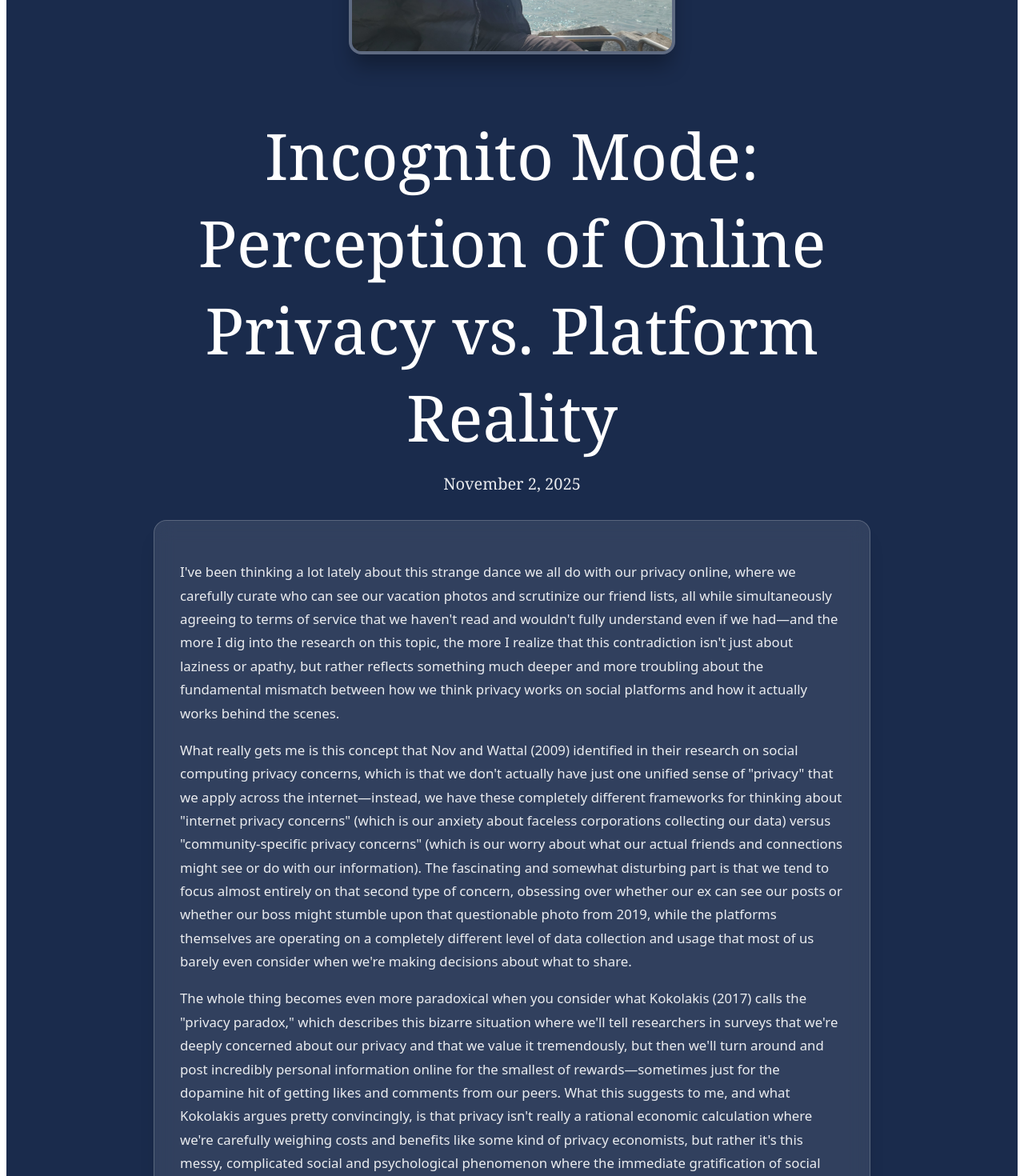
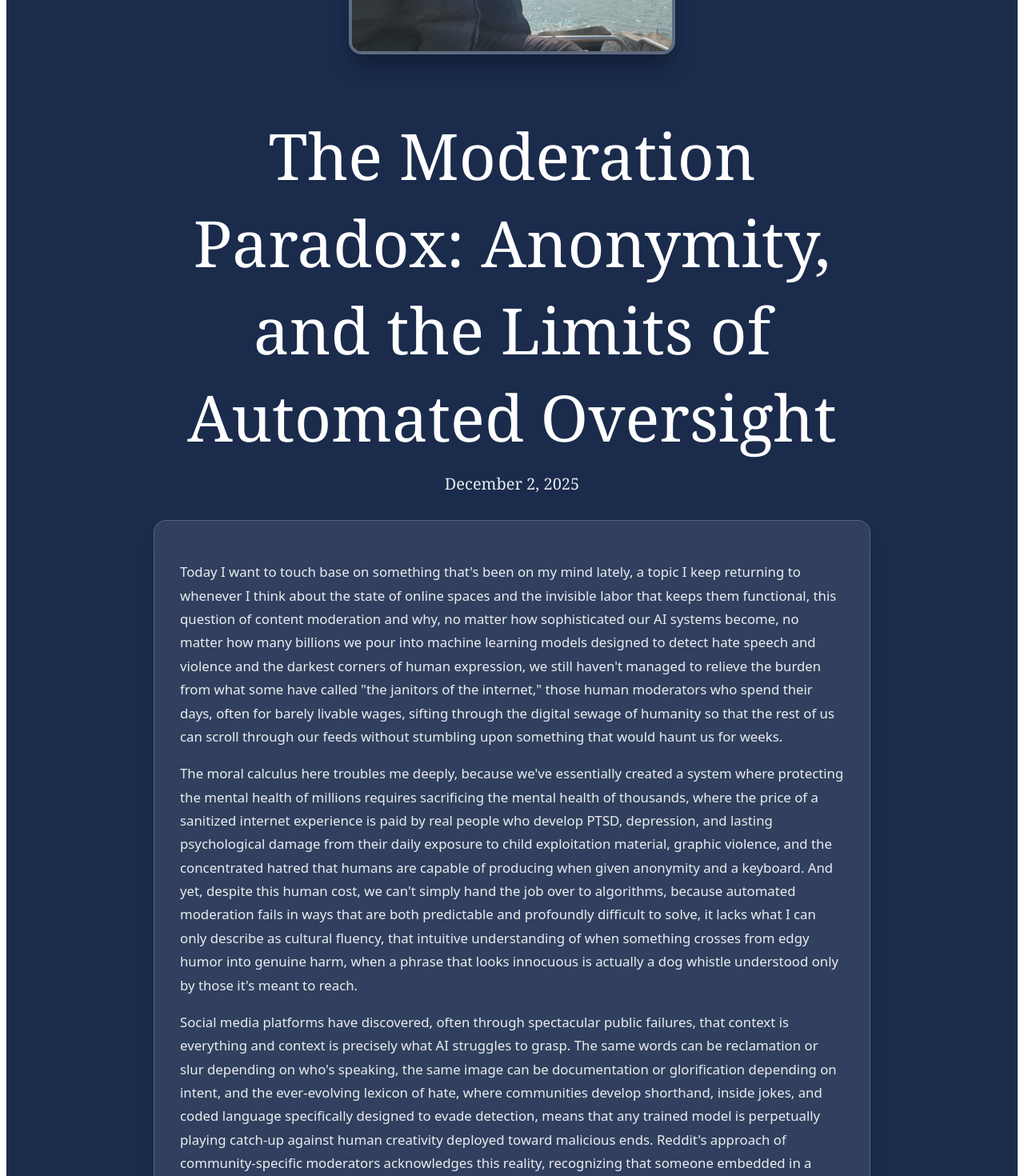
Before and after one commit to issamohamed/parsing-queries-blog, a React (Create React App) app: page / in a window 1280 px wide. Shown: the part 440-1910 px from the top of the page at 80% size. Built offline with nearby package versions, Linux system fonts and the light colour scheme.

Commit message:
new article on content moderation!
Added a new article discussing the challenges of content moderation and the role of human moderators in online spaces.

```diff
--- a/src/App.jsx
+++ b/src/App.jsx
@@ -117,6 +117,52 @@ export default function BlogPage() {
 
       {/* Blog Articles */}
       <div style={{ maxWidth: '56rem', margin: '0 auto' }}>
+        {/* Article 1 */}
+        <article style={{ marginBottom: '4rem' }}>
+          <h2 style={{
+            fontFamily: 'Georgia, serif',
+            fontSize: 'clamp(3rem, 8vw, 5rem)',
+            color: 'white',
+            textAlign: 'center',
+            marginBottom: '1rem',
+            fontWeight: 400
+          }}>
+            The Moderation Paradox: Anonymity, and the Limits of Automated Oversight
+          </h2>
+          <div style={{
+            fontFamily: 'Georgia, serif',
+            textAlign: 'center',
+            color: 'rgba(255, 255, 255, 0.9)',
+            fontSize: '1.25rem',
+            marginBottom: '2rem'
+          }}>
+            December 2, 2025
+          </div>
+          <div style={{
+            backdropFilter: 'blur(12px)',
+            background: 'rgba(255, 255, 255, 0.1)',
+            borderRadius: '1rem',
+            padding: '2rem',
+            boxShadow: '0 20px 25px -5px rgba(0, 0, 0, 0.1)',
+            border: '1px solid rgba(255, 255, 255, 0.2)'
+          }}>
+            <div style={{
+              color: 'rgba(255, 255, 255, 0.9)',
+              lineHeight: '1.75',
+              fontSize: '1.05rem'
+            }}>
+              <p style={{ marginBottom: '1rem' }}>
+                Today I want to touch base on something that's been on my mind lately, a topic I keep returning to whenever I think about the state of online spaces and the invisible labor that keeps them functional, this question of content moderation and why, no matter how sophisticated our AI systems become, no matter how many billions we pour into machine learning models designed to detect hate speech and violence and the darkest corners of human expression, we still haven't managed to relieve the burden from what some have called "the janitors of the internet," those human moderators who spend their days, often for barely livable wages, sifting through the digital sewage of humanity so that the rest of us can scroll through our feeds without stumbling upon something that would haunt us for weeks.
+              </p>
+              <p style={{ marginBottom: '1rem' }}>
+                The moral calculus here troubles me deeply, because we've essentially created a system where protecting the mental health of millions requires sacrificing the mental health of thousands, where the price of a sanitized internet experience is paid by real people who develop PTSD, depression, and lasting psychological damage from their daily exposure to child exploitation material, graphic violence, and the concentrated hatred that humans are capable of producing when given anonymity and a keyboard. And yet, despite this human cost, we can't simply hand the job over to algorithms, because automated moderation fails in ways that are both predictable and profoundly difficult to solve, it lacks what I can only describe as cultural fluency, that intuitive understanding of when something crosses from edgy humor into genuine harm, when a phrase that looks innocuous is actually a dog whistle understood only by those it's meant to reach.
+              </p>
+              <p style={{ marginBottom: '1rem' }}>
+                Social media platforms have discovered, often through spectacular public failures, that context is everything and context is precisely what AI struggles to grasp. The same words can be reclamation or slur depending on who's speaking, the same image can be documentation or glorification depending on intent, and the ever-evolving lexicon of hate, where communities develop shorthand, inside jokes, and coded language specifically designed to evade detection, means that any trained model is perpetually playing catch-up against human creativity deployed toward malicious ends. Reddit's approach of community-specific moderators acknowledges this reality, recognizing that someone embedded in a community can read the room in ways an algorithm simply cannot, but this solution introduces its own troubling questions: if moderators are anonymous participants in the communities they police, what prevents the fox from guarding the henhouse, what stops someone who shares a community's hateful beliefs from selectively enforcing rules to protect their ideological allies while punishing outsiders?
+              </p>
+            </div>
+          </div>
+        </article>
         {/* Article 1 */}
         <article style={{ marginBottom: '4rem' }}>
           <h2 style={{
```
